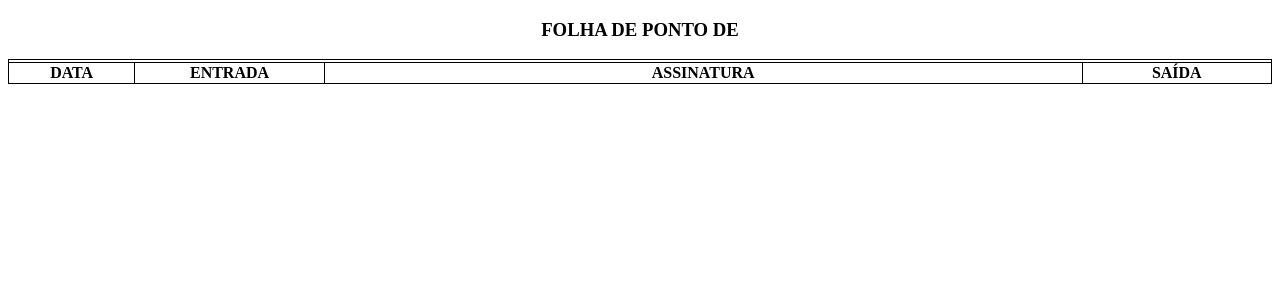
After one commit to MarcosAndre5/GFP, a PHP site: page /montar_pdf.php in a window 1280 px wide. The commit adds this page. Shown: the top 300 px of the page. Run offline with PHP 8.4, Linux system fonts and the light colour scheme; data that the repository does not hold is empty.

Commit message:
Montagem de pdf com arquivo php.

```diff
--- a/index.html
+++ b/index.html
@@ -7,7 +7,7 @@
     </head>
     <body>
         <h2>Gerador de Folha de Pontos</h2>
-		<form action="montarpdf.php" method="POST" target="_blank">
+        <form action="gerar_pdf.php" method="POST" target="_blank">
             <label>Nome do Servidor:</label>
             <input maxlength="100" name="nome" required="required" size="25" type="text" placeholder="Digite o nome...">
             <br><br>
--- /dev/null
+++ b/montar_pdf.php
@@ -0,0 +1,62 @@
+<!DOCTYPE html>
+<html lang='pt-br'>
+    <head>
+        <title>Folha de <?= $nomeMes ?> Gerada</title>
+        <link rel='stylesheet' type='text/css' href='estilo.css'>
+    </head>
+    <body>
+        <h3>FOLHA DE PONTO DE <?= strtoupper($nomeMes) ?></h3>
+        <table>
+            <thead>
+                <tr>
+                    <th colspan='4'><?= $nome ?></th>
+                </tr>
+            </thead>
+            <tbody>
+                <tr class='legenda'>
+                    <td class='colunaData'>DATA</td>
+                    <td class='colunaEntrada'>ENTRADA</td>
+                    <td class='colunaAssinatura'>ASSINATURA</td>
+                    <td class='colunaSaida'>SAÍDA</td>
+                </tr>
+                <?php
+                    $sabado = false;
+
+                    for($dia = 1; $dia <= $qtdDiasMes[$mes]; $dia++){
+                        $data = sprintf("%02d/%02d", $dia, $mes);
+                        $feriado = isset($_POST['feriado'.$dia]);
+
+                        if($dia % 7 == $primeiroDiaMes) {
+                            echo "<tr class='naoLetivo'>
+                                <td class='colunaData'>$data</td>
+                                <td class='colunaEntrada'></td>
+                                <td class='colunaAssinatura'>SABADO</td>
+                                <td class='colunaSaida'></td>";
+                            $sabado = true;
+                        } else if($dia % 7 == $primeiroDiaMes + 1 || $sabado == true) {
+                            echo "<tr class='naoLetivo'>
+                                <td class='colunaData'>$data</td>
+                                <td class='colunaEntrada'></td>
+                                <td class='colunaAssinatura'>DOMINGO</td>
+                                <td class='colunaSaida'></td>";
+                            $sabado = false;
+                        } else if ($feriado == true)
+                            echo "<tr class='naoLetivo'>
+                                <td class='colunaData'>$data</td>
+                                <td class='colunaEntrada'></td>
+                                <td class='colunaAssinatura'>FERIADO</td>
+                                <td class='colunaSaida'></td>";
+                        else
+                            echo "<tr>
+                                <td class='colunaData'>$data</td>
+                                <td class='colunaEntrada'>:</td>
+                                <td class='colunaAssinatura'></td>
+                                <td class='colunaSaida'>:</td>";
+
+                        echo "</tr>";
+                    }
+                ?>
+            </tbody>
+        </table>
+    </body>
+</html>
```
Also changed, not shown: estilo.css (+5 -5 lines), gerar_pdf.php (added, +61 -0 lines), montarpdf.php (deleted, +0 -130 lines), funcoes.js (indentation only). Lines whose indentation alone changed are shown as unchanged.
